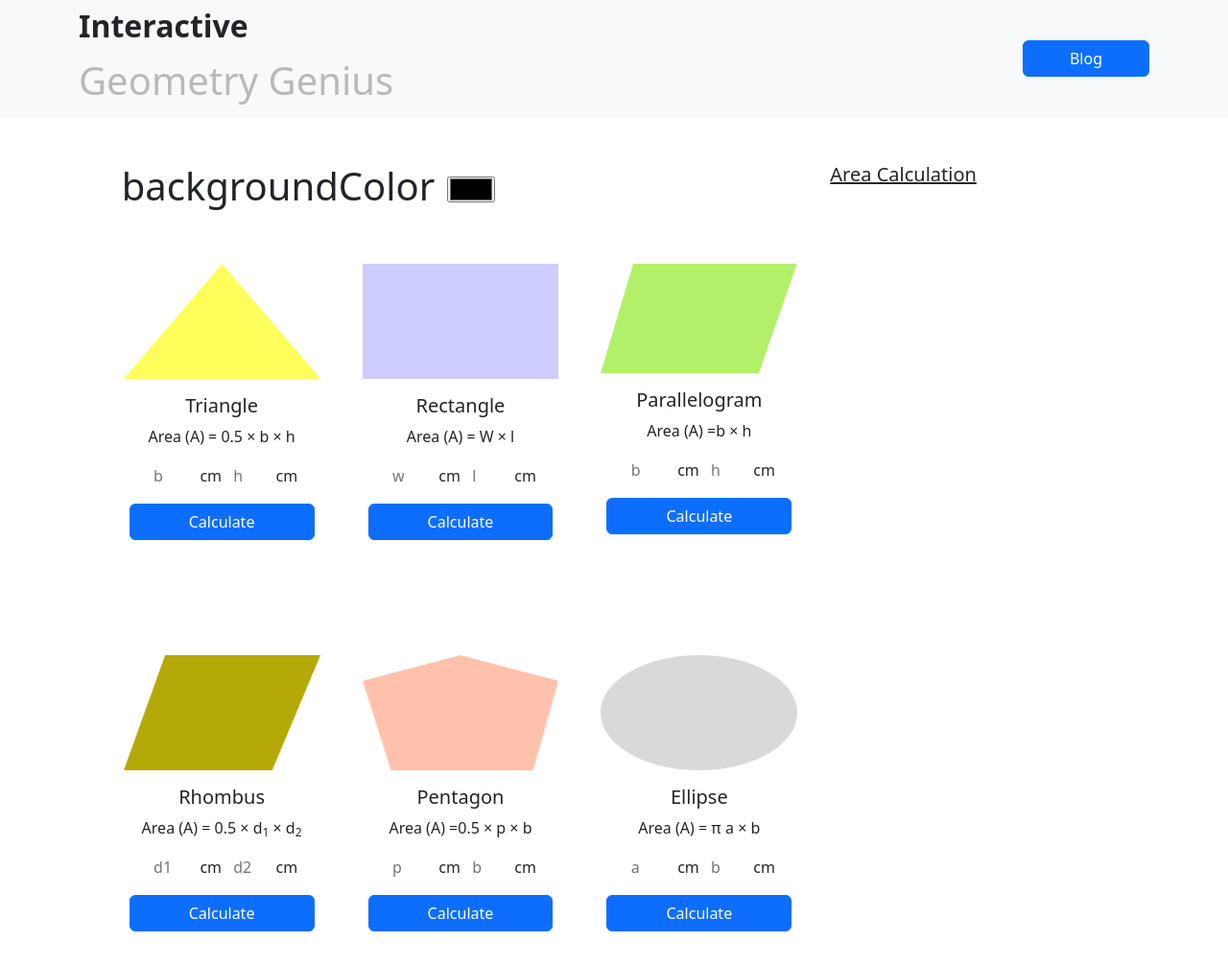
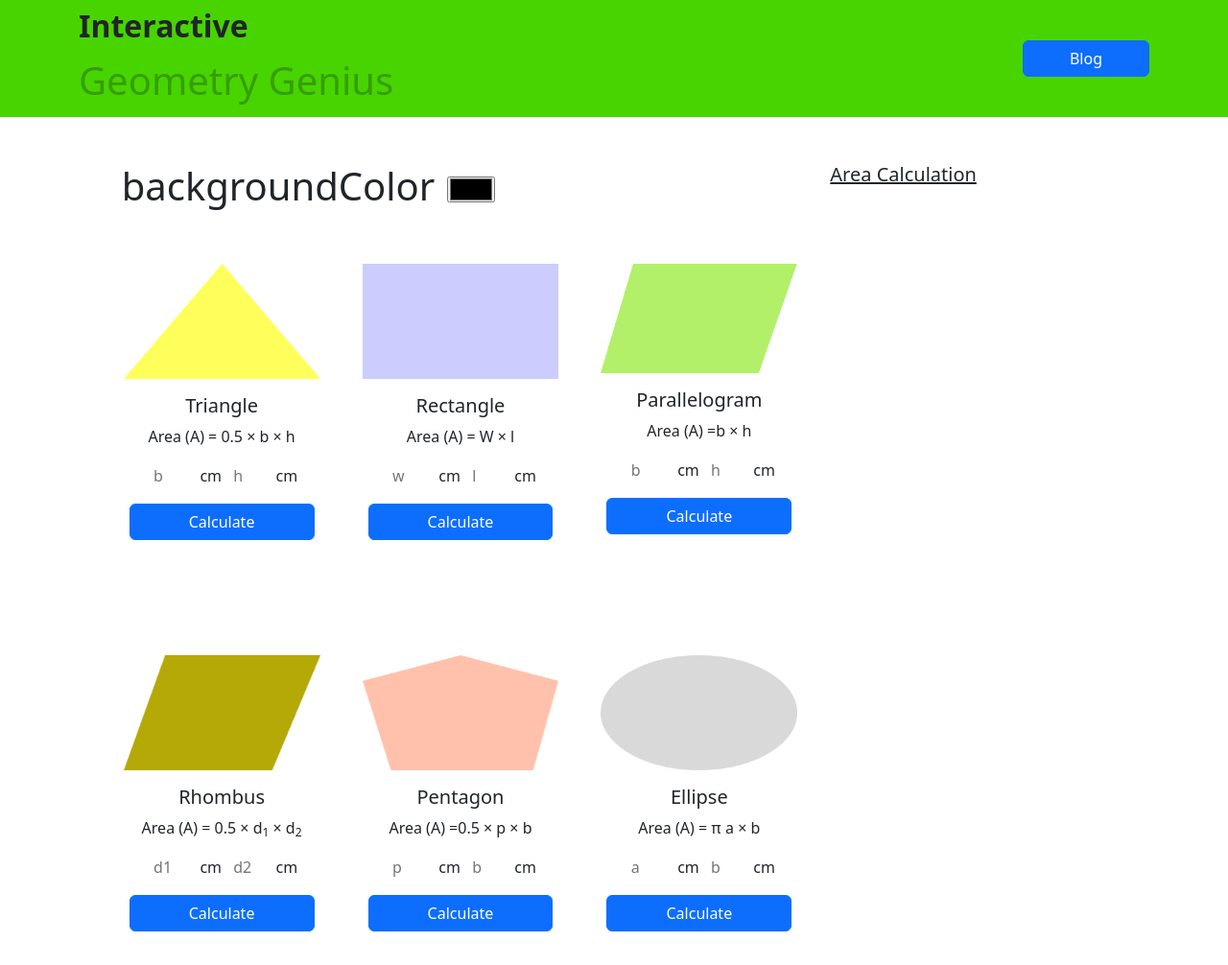
Before and after one commit to atiqurrahman-it/areaCalculatinUsingDom, a plain HTML site: page index.html in a window 1280 px wide. Shown: the whole page at 96% size. Drawn offline with Linux system fonts and the light colour scheme.

Commit message:
header background color randomly change

```diff
--- a/index.html
+++ b/index.html
@@ -12,8 +12,8 @@
     <link rel="stylesheet" href="styles/style.css" />
   </head>
   <body>
-    <header>
-      <nav class="navbar navbar-expand-lg bg-body-tertiary mb-5">
+    <header id="header">
+      <nav class="navbar navbar-expand-lg mb-5">
         <div class="container">
           <div class="">
             <h4 class="fs-2 fw-bold">Interactive</h4>
@@ -58,7 +58,8 @@
                   <div class="card-body text-center">
                     <h5 class="card-title">Triangle</h5>
                     <p class="card-text">
-                      Area (<span id="setTriangleAreaId">A</span>) = 0.5 <span>&#215;</span>
+                      Area (<span id="setTriangleAreaId">A</span>) = 0.5
+                      <span>&#215;</span>
                       <span id="setTriangleBaseValue">b</span> &#215;
                       <span id="setTriangleHightValue">h</span>
                     </p>
@@ -134,7 +135,10 @@
                   <div class="card-body text-center">
                     <h5 class="card-title">Parallelogram</h5>
                     <p class="card-text">
-                      Area (<span id="setParallelogramAreaId">A</span>) =<span id="setParallelogramBaseValue">b</span>
+                      Area (<span id="setParallelogramAreaId">A</span>) =<span
+                        id="setParallelogramBaseValue"
+                        >b</span
+                      >
                       &#215; <span id="setParallelogramHightValue">h</span>
                     </p>
                     <div class="w-100 my-3">
--- a/js/randomBackgroundColor.js
+++ b/js/randomBackgroundColor.js
@@ -1,3 +1,19 @@
+
+let header=document.getElementById('header')
+
+function getRandomRGB() {
+  const r = Math.floor(Math.random() * 256);
+  const g = Math.floor(Math.random() * 256);
+  const b = Math.floor(Math.random() * 256);
+  return `rgb(${r}, ${g}, ${b})`;
+}
+
+// Set an interval to change the background color every 5 seconds
+setInterval(() => {
+  header.style.backgroundColor = getRandomRGB();
+  console.log(header)
+}, 1500);
+
 
 // input user korte parie mouseleave er poriborte
 
```
